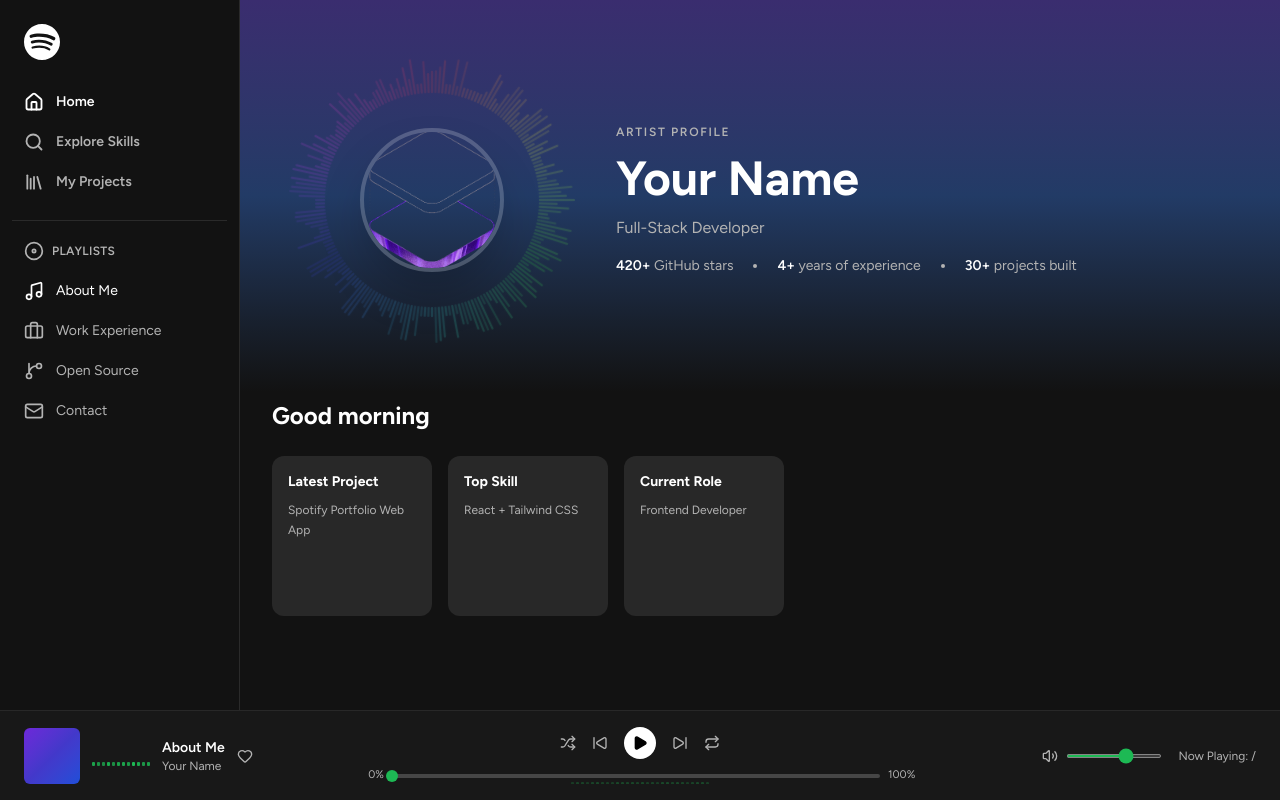
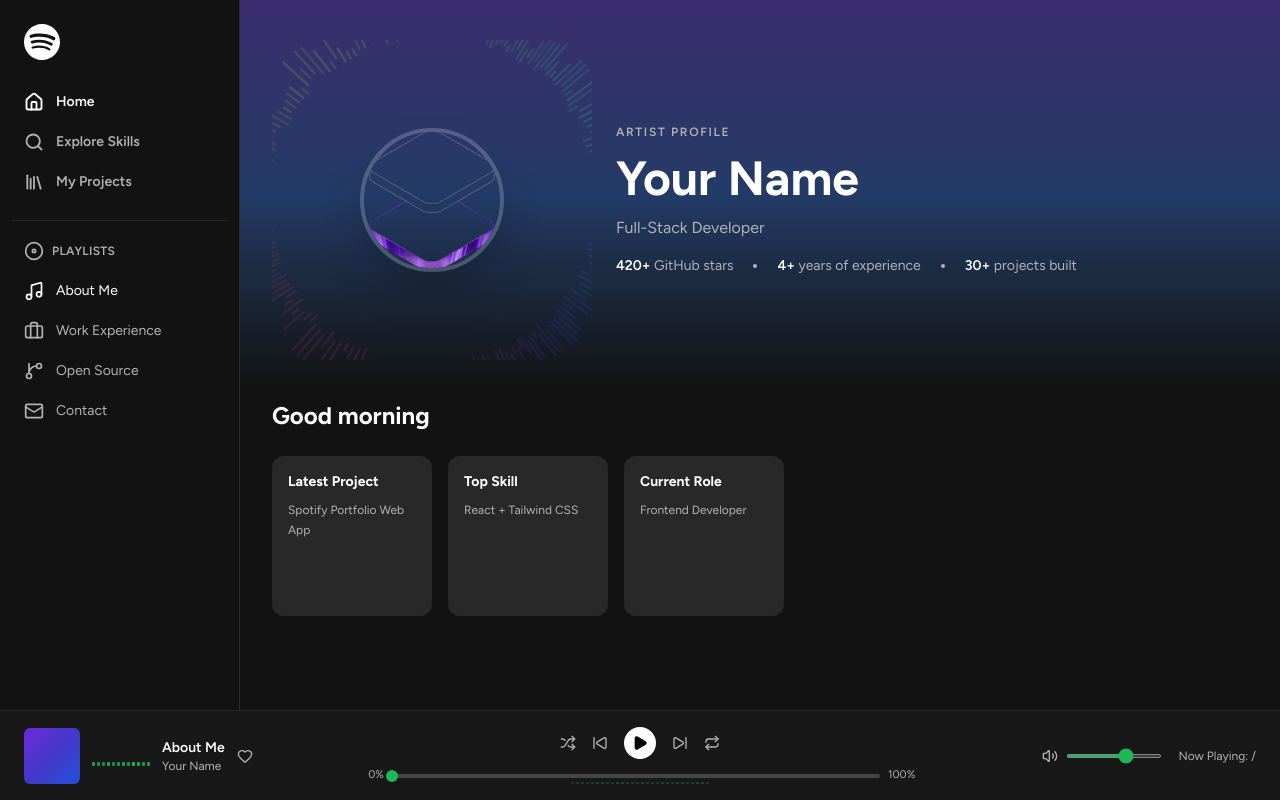
Before and after one commit to Spamziesagcan/portfolio, a React (Vite) app: page / in a window 1280 px wide. Built offline with nearby package versions, Linux system fonts and the light colour scheme.

Commit message:
spectrum

```diff
--- a/src/components/HeroWaveform.jsx
+++ b/src/components/HeroWaveform.jsx
@@ -4,7 +4,7 @@
 const BAR_WIDTH = 2.25
 const CANVAS_SIZE = 320
 const CENTER = CANVAS_SIZE / 2
-const INNER_RADIUS = 108
+const INNER_RADIUS = 84
 
 function clamp(value, min, max) {
   return Math.min(max, Math.max(min, value))
@@ -17,8 +17,8 @@
     return Array.from({ length: BAR_COUNT }, (_, index) => {
       const progress = index / (BAR_COUNT - 1)
 
-      const baseHeight = 10 + Math.random() * 16
-      const amplitude = 10 + Math.random() * 16
+      const baseHeight = 12 + Math.random() * 18
+      const amplitude = 10 + Math.random() * 18
       const secondaryAmplitude = 3 + Math.random() * 6
       const phase = progress * Math.PI * 2.2 + Math.random() * Math.PI * 2
       const secondaryPhase = Math.random() * Math.PI * 2
@@ -60,6 +60,7 @@
   }, [])
 
   const waveTime = animationTime / 1000
+  const hueShift = waveTime * 28
 
   return (
     <div
@@ -73,22 +74,46 @@
         preserveAspectRatio="xMidYMid meet"
         className="h-full w-full overflow-visible"
       >
+        <defs>
+          <filter id="hero-waveform-glow" x="-50%" y="-50%" width="200%" height="200%">
+            <feGaussianBlur stdDeviation="3.25" result="blur" />
+            <feMerge>
+              <feMergeNode in="blur" />
+              <feMergeNode in="SourceGraphic" />
+            </feMerge>
+          </filter>
+        </defs>
+
         {bars.map((bar, index) => {
           const swell = Math.sin(waveTime * bar.speed + bar.phase)
           const secondarySwell = Math.sin(waveTime * bar.secondarySpeed + bar.secondaryPhase)
           const hoverMultiplier = isHovered ? 1.12 : 1
+          const radialWobble = Math.sin(waveTime * 0.9 + bar.phase) * 5
+          const spiralTwist = Math.sin(waveTime * 0.35 + index * 0.1) * 4
           const barHeight = clamp(
             bar.baseHeight + swell * bar.amplitude * hoverMultiplier + secondarySwell * bar.secondaryAmplitude * hoverMultiplier,
             8,
             34,
           )
-          const color = `hsl(${bar.hue}, 100%, 62%)`
+          const color = `hsl(${(bar.hue + hueShift) % 360}, 100%, ${isHovered ? 70 : 62}%)`
+          const glowColor = `hsl(${(bar.hue + hueShift + 10) % 360}, 100%, 72%)`
 
           return (
             <g
               key={index}
-              transform={`translate(${CENTER} ${CENTER}) rotate(${bar.angle})`}
+              transform={`translate(${CENTER} ${CENTER}) rotate(${bar.angle + spiralTwist}) translate(0 ${-(INNER_RADIUS + radialWobble)})`}
             >
+              <line
+                x1={0}
+                y1={-barHeight}
+                x2={0}
+                y2={0}
+                stroke={glowColor}
+                strokeOpacity={bar.opacity * 0.22}
+                strokeLinecap="round"
+                strokeWidth={BAR_WIDTH * 3.15}
+                filter="url(#hero-waveform-glow)"
+              />
               <line
                 x1={0}
                 y1={-INNER_RADIUS}
```
